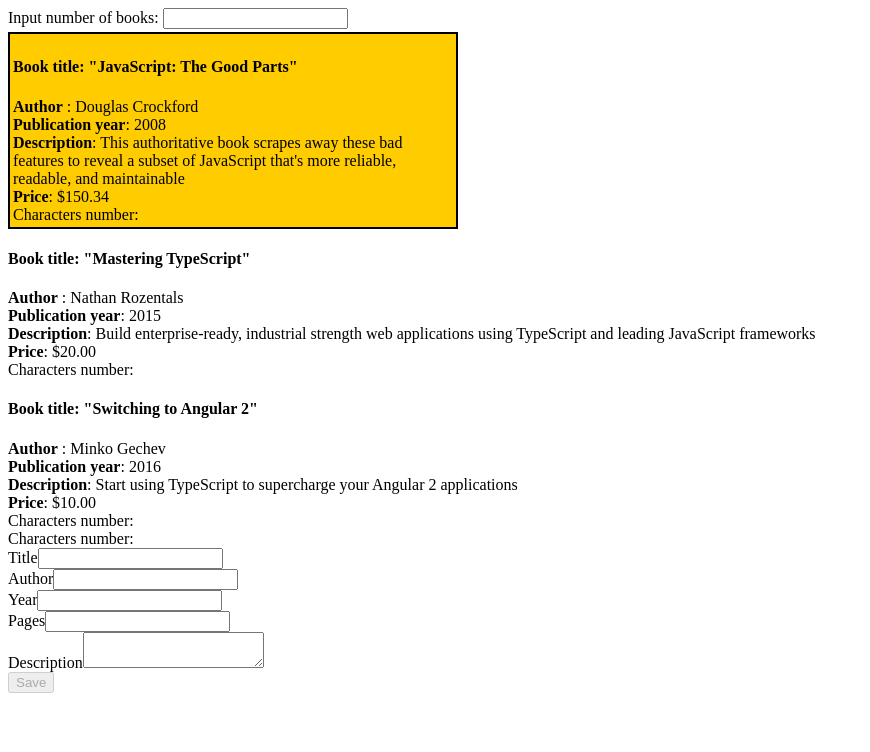
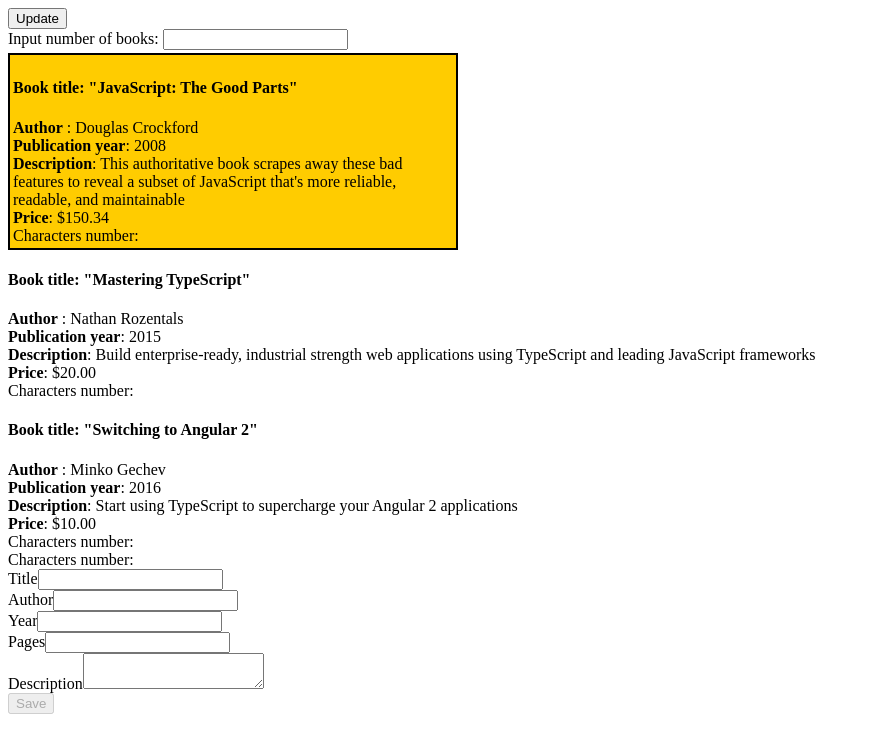
Before and after one commit to olegd1c/angular5, an Angular app: page / in a window 1280 px wide. Shown: the top 752 px of the page, without its empty margins (0-870 px from the left). Built offline with nearby package versions, Linux system fonts and the light colour scheme.

Commit message:
Task #3. Example 1

```diff
--- a/src/app/app.component.html
+++ b/src/app/app.component.html
@@ -1,3 +1,4 @@
 <div>
+  <app-sample></app-sample>
   <app-books></app-books>
 </div>
--- a/src/app/app.module.ts
+++ b/src/app/app.module.ts
@@ -12,6 +12,7 @@
 import { StyleDirective } from './style.directive';
 import { JavaScriptClassDirective } from './java-script-class.directive';
 import { BooksComponent } from './books/books.component';
+import { SampleComponent } from './sample/sample.component';
 
 @NgModule({
   declarations: [
@@ -21,7 +22,8 @@
     BookRegistrationComponent,
     StyleDirective,
     JavaScriptClassDirective,
-    BooksComponent
+    BooksComponent,
+    SampleComponent
   ],
   imports: [
     BrowserModule,
--- /dev/null
+++ b/src/app/sample/sample.component.html
@@ -0,0 +1 @@
+<div id="my_div">{{label}}</div><button (click)="changeLabel()">Update</button>
--- /dev/null
+++ b/src/app/sample/sample.component.ts
@@ -0,0 +1,21 @@
+import {Component, OnInit} from '@angular/core';
+
+@Component({
+  selector: 'app-sample',
+  templateUrl: './sample.component.html',
+  styleUrls: ['./sample.component.css']
+})
+export class SampleComponent implements OnInit {
+
+  label: string;
+
+  constructor() {
+  }
+
+  ngOnInit() {
+  }
+
+  changeLabel() {
+    this.label = 'New text2';
+  }
+}
```
Also changed, not shown: src/app/sample/sample.component.css (added), 1 other file (tests, documents, lock files or other folders).
